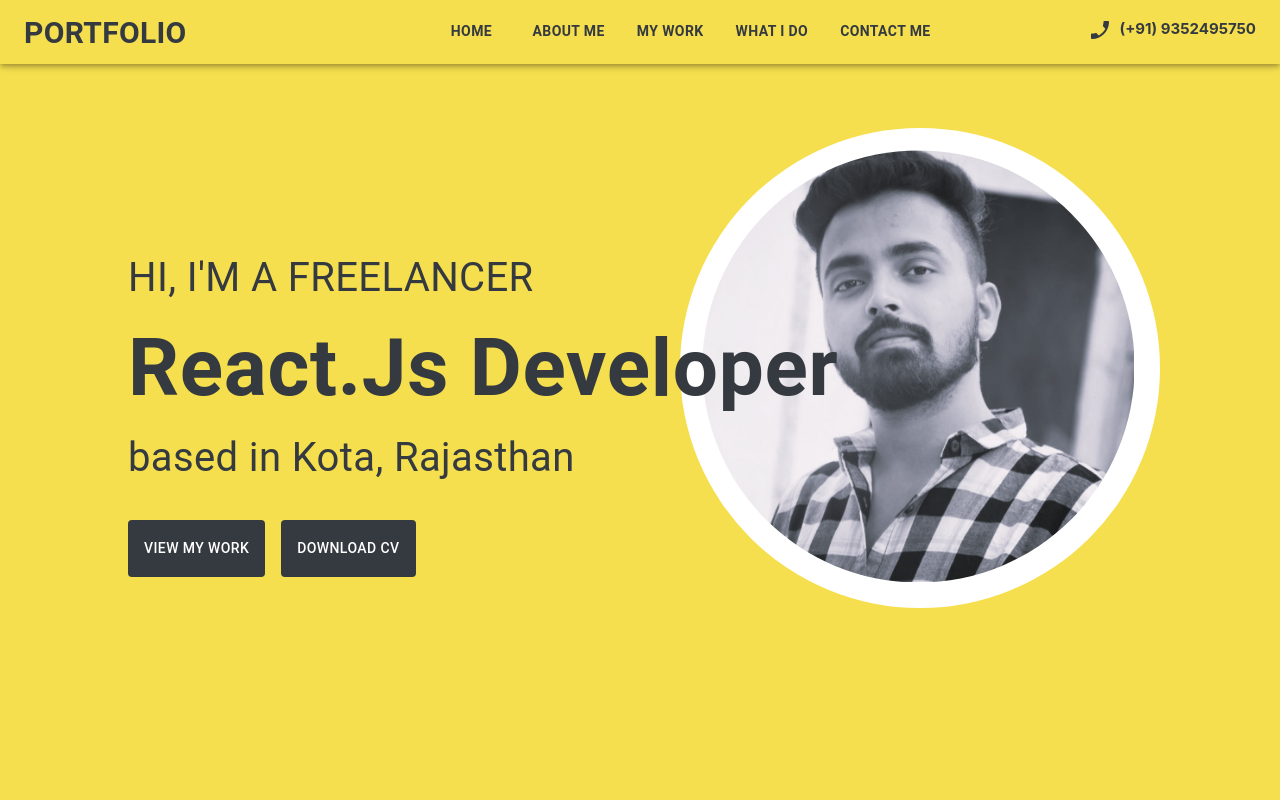
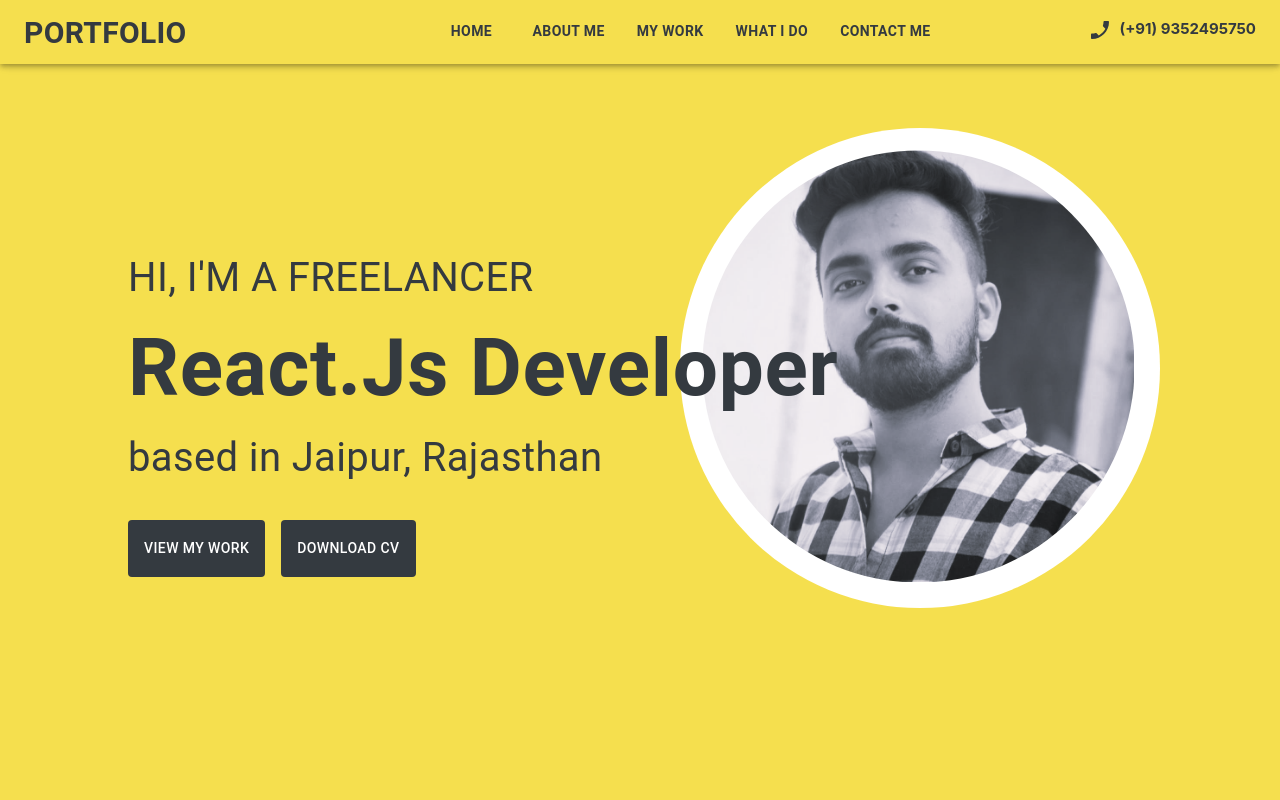
Before and after one commit to Aman-210/Portfolio, a React (Create React App) app: page / in a window 1280 px wide. Shown: the top 800 px of the page. Built offline with nearby package versions, Linux system fonts and the light colour scheme.

Commit message:
upload the updated resume

```diff
--- a/src/Components/header/header2.jsx
+++ b/src/Components/header/header2.jsx
@@ -182,7 +182,7 @@ const Header2 = ()=>{
         React.Js Developer
       </MiddleHeading>
       <LowerHeading>
-        based in Kota, Rajasthan
+        based in Jaipur, Rajasthan
       </LowerHeading>
       <Buttons href="#project">View My Work</Buttons>
       <a href="./Resume.pdf" download='Resume.pdf' ><Buttons  style={{position:'relative', left:'2vh'}}>Download CV</Buttons></a>
```
